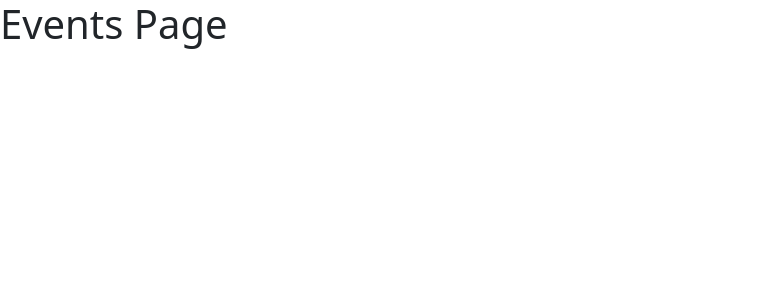
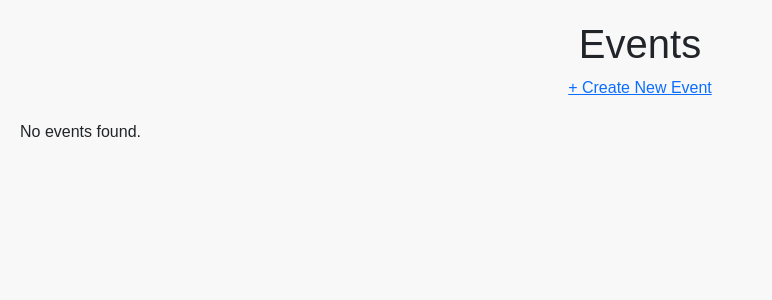
Before and after one commit to TheT92/hobby-hive, a FastAPI app: page /events in a window 1280 px wide. Shown: the top 300 px of the page, without its empty margins (0-772 px from the left). Run offline with FastAPI, Linux system fonts and the light colour scheme; some libraries are stand-ins or nearby versions.

```diff
--- a/templates/events.html
+++ b/templates/events.html
@@ -1,15 +1,36 @@
 <!DOCTYPE html>
 <html>
-
 <head>
     <title>HobbyHive</title>
     <link type="text/css" href="{{ url_for('static', path='/bootstrap.min.css') }}" rel="stylesheet" />
     <link type="text/css" href="{{ url_for('static', path='/app.css') }}" rel="stylesheet" />
 </head>
+<body style="font-family: Arial, sans-serif; padding: 20px; background-color: #f8f8f8;">
+  <h1 style="text-align: center;">Events</h1>
+  <a href="event-form.html" style="display: block; margin-bottom: 20px; text-align: center;">+ Create New Event</a>
 
-<body id="index">
-    <h1>Events Page</h1>
-    <script type="module" src="{{ url_for('static', path='/bootstrap.bundle.min.js') }}"></script>
+  <div id="eventsContainer"></div>
+
+  <script type="module" src="{{ url_for('static', path='/bootstrap.bundle.min.js') }}"></script>
+  <script>
+    const container = document.getElementById("eventsContainer");
+    const events = JSON.parse(localStorage.getItem("events") || "[]");
+
+    if (events.length === 0) {
+      container.innerHTML = "<p>No events found.</p>";
+    } else {
+      events.forEach((event, index) => {
+        const eventCard = document.createElement("div");
+        eventCard.style = "background: #fff; padding: 15px; border-radius: 12px; margin-bottom: 10px; box-shadow: 0 2px 4px rgba(0,0,0,0.05);";
+        eventCard.innerHTML = `
+          <a href="event-details.html?id=${index}" style="text-decoration: none; color: inherit;">
+            <h3 style="margin: 0;">${event.title}</h3>
+            <p style="margin: 5px 0; color: #555;">${new Date(event.time).toLocaleString()} · ${event.location}</p>
+          </a>
+        `;
+        container.appendChild(eventCard);
+      });
+    }
+  </script>
 </body>
-
 </html>
```
